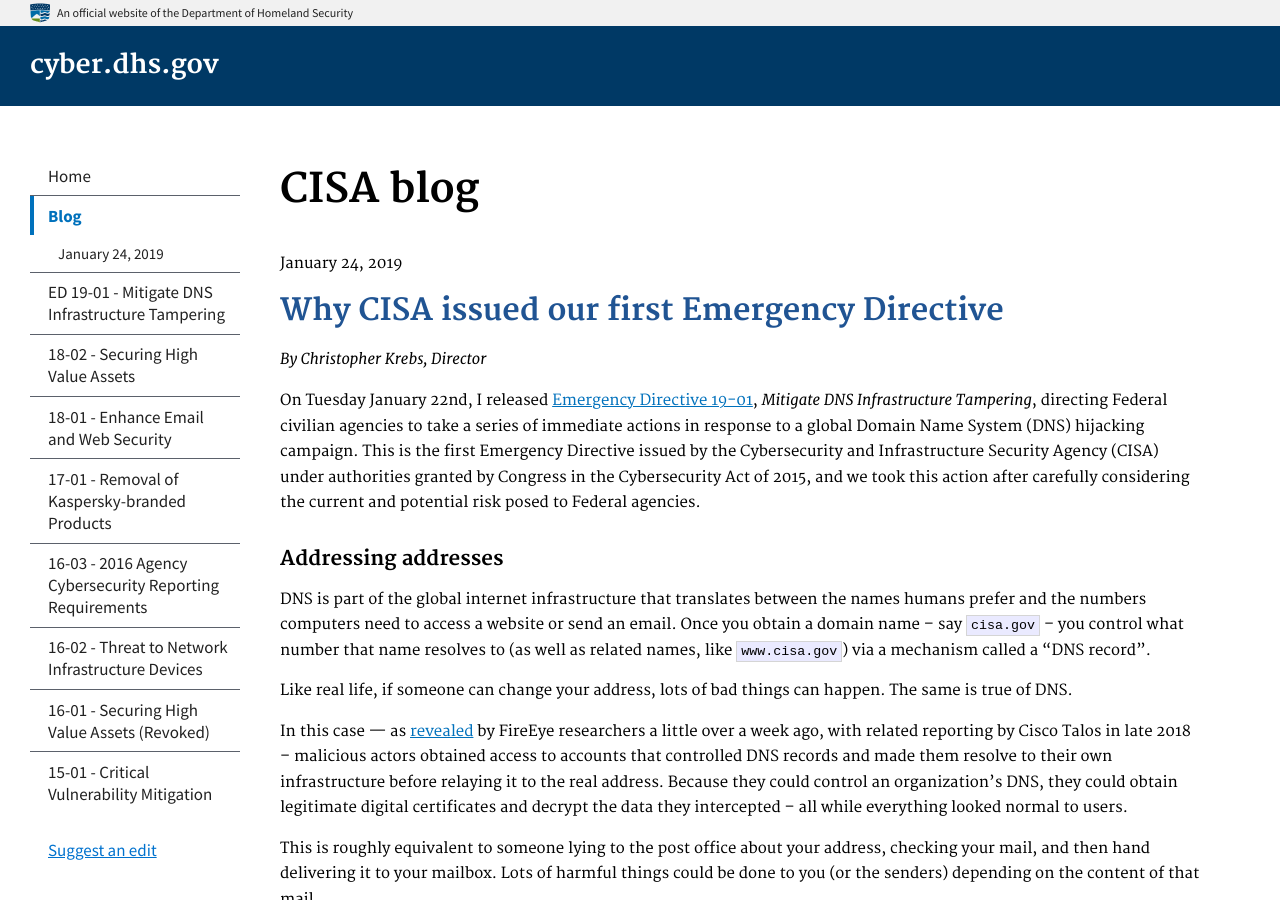
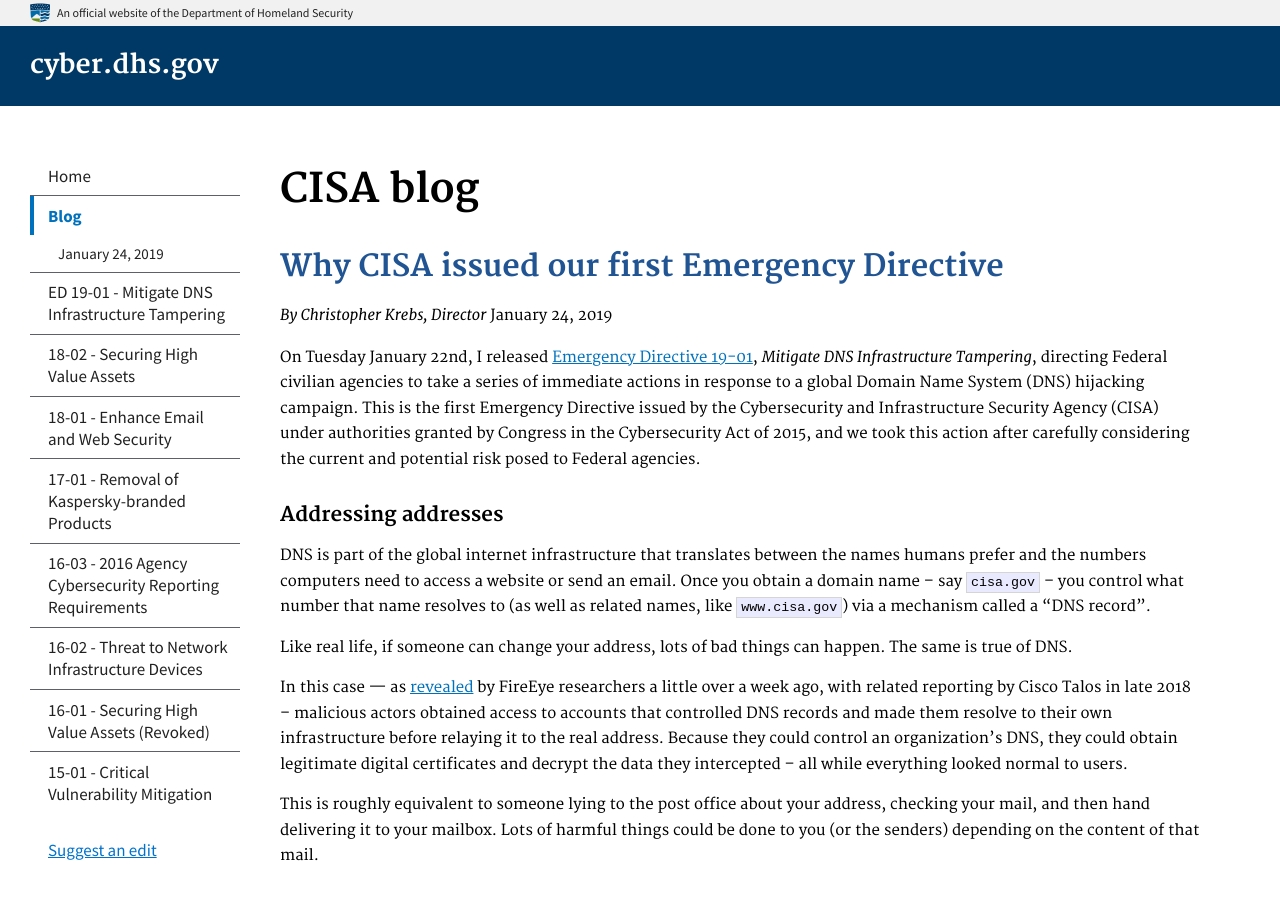
Before and after one commit to cisagov/cyber.dhs.gov, a Jekyll site: the page built from pages/blog.md, in a window 1280 px wide and 900 px high. Built offline with Jekyll 4.4.1, drawn with Linux system fonts in a browser that asks for light colours.

Commit message:
inline date

```diff
--- a/pages/blog.md
+++ b/pages/blog.md
@@ -7,9 +7,9 @@ subnav:
   - text: January 24, 2019
     href: "#cisa-blog"
 ---
-January 24, 2019
 ## Why CISA issued our first Emergency Directive
 *By Christopher Krebs, Director*
+January 24, 2019
 
 On Tuesday January 22nd, I released [Emergency Directive 19-01]({{ site.baseurl }}/ed/19-01), *Mitigate DNS Infrastructure Tampering*, directing Federal civilian agencies to take a series of immediate actions in response to a global Domain Name System (DNS) hijacking campaign. This is the first Emergency Directive issued by the Cybersecurity and Infrastructure Security Agency (CISA) under authorities granted by Congress in the Cybersecurity Act of 2015, and we took this action after carefully considering the current and potential risk posed to Federal agencies.
 
```
